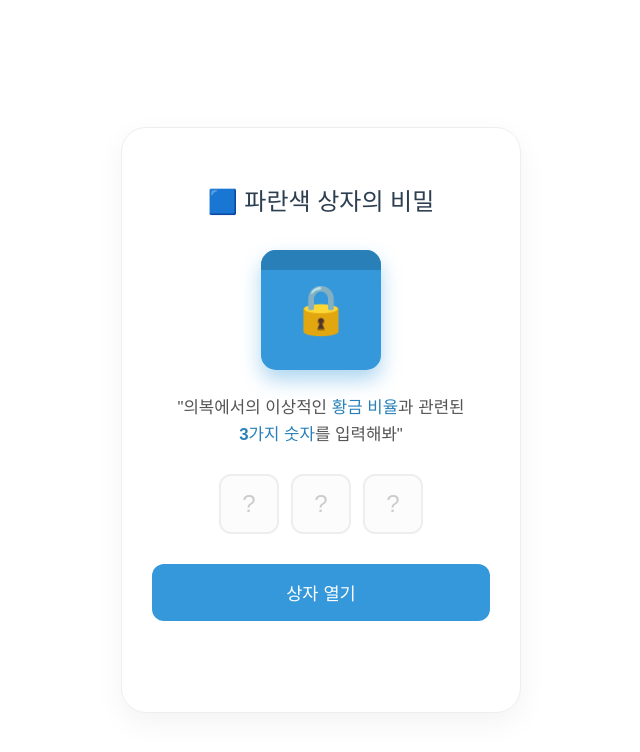
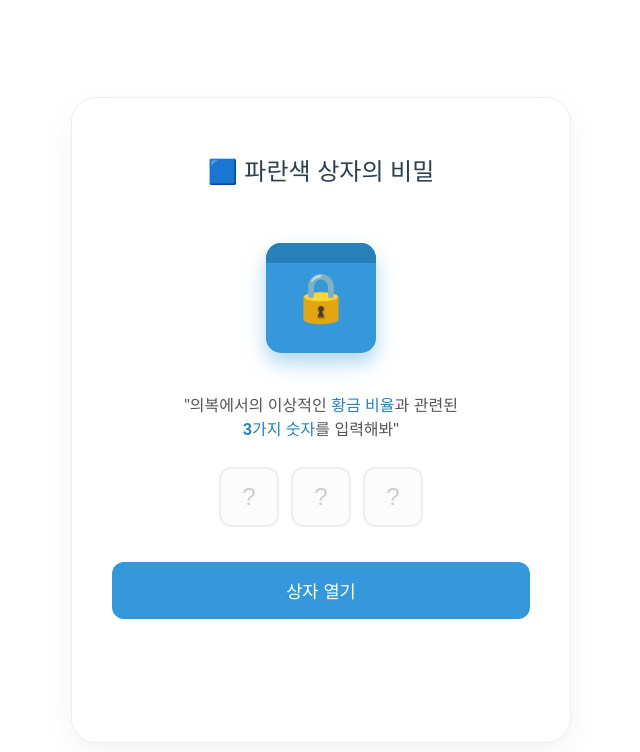
Before and after one commit to m1ns2o/clothes-quiz, a Vue app: page /bluebox in a window 1280 px wide. Shown: the top 752 px of the page, without its empty margins (319-959 px from the left). Built offline with nearby package versions, Linux system fonts and the light colour scheme.

Commit message:
feat: Update layout and styling for improved responsiveness and user experience in quiz components

```diff
--- a/src/App.vue
+++ b/src/App.vue
@@ -14,19 +14,24 @@
 /* Global Reset */
 body {
 	margin: 0;
+	height: 100vh;
+	overflow: hidden;
 }
 
 #app {
-	min-height: 100vh;
+	height: 100vh;
+	width: 100%;
 	background: #ffffff;
 	font-family: "Pretendard", sans-serif;
 	color: #333;
+	overflow: hidden;
 }
 
 .app-layout {
 	display: flex;
 	flex-direction: column;
-	min-height: 100vh;
+	height: 100vh;
+	width: 100%;
 }
 
 .page-container {
@@ -34,5 +39,7 @@ body {
 	display: flex;
 	justify-content: center;
 	align-items: center;
+	width: 100%;
+	height: 100%;
 }
 </style>
--- a/src/components/BlueBoxQuiz.vue
+++ b/src/components/BlueBoxQuiz.vue
@@ -7,13 +7,32 @@ const input3 = ref("");
 const isSolved = ref(false);
 const errorMsg = ref("");
 
+const inputRef1 = ref<HTMLInputElement | null>(null);
+const inputRef2 = ref<HTMLInputElement | null>(null);
+const inputRef3 = ref<HTMLInputElement | null>(null);
+
+const handleInput = (currentInput: number, value: string) => {
+	// Allow only single digit
+	const digit = value.replace(/[^0-9]/g, "").slice(0, 1);
+
+	if (currentInput === 1) {
+		input1.value = digit;
+		if (digit && inputRef2.value) {
+			inputRef2.value.focus();
+		}
+	} else if (currentInput === 2) {
+		input2.value = digit;
+		if (digit && inputRef3.value) {
+			inputRef3.value.focus();
+		}
+	} else if (currentInput === 3) {
+		input3.value = digit;
+	}
+};
+
 const checkAnswer = () => {
 	// Check for 3, 5, 8
-	if (
-		input1.value.trim() === "3" &&
-		input2.value.trim() === "5" &&
-		input3.value.trim() === "8"
-	) {
+	if (input1.value === "3" && input2.value === "5" && input3.value === "8") {
 		isSolved.value = true;
 		errorMsg.value = "";
 	} else {
@@ -57,25 +76,31 @@ const reset = () => {
 
 					<div class="input-row">
 						<input
-							v-model="input1"
-							type="number"
+							ref="inputRef1"
+							:value="input1"
+							@input="(e) => handleInput(1, (e.target as HTMLInputElement).value)"
+							type="text"
+							inputmode="numeric"
 							class="code-input"
 							placeholder="?"
-							maxlength="1"
 						/>
 						<input
-							v-model="input2"
-							type="number"
+							ref="inputRef2"
+							:value="input2"
+							@input="(e) => handleInput(2, (e.target as HTMLInputElement).value)"
+							type="text"
+							inputmode="numeric"
 							class="code-input"
 							placeholder="?"
-							maxlength="1"
 						/>
 						<input
-							v-model="input3"
-							type="number"
+							ref="inputRef3"
+							:value="input3"
+							@input="(e) => handleInput(3, (e.target as HTMLInputElement).value)"
+							type="text"
+							inputmode="numeric"
 							class="code-input"
 							placeholder="?"
-							maxlength="1"
 						/>
 					</div>
 
@@ -91,9 +116,14 @@ const reset = () => {
 					<div class="footprint-visual">🐾</div>
 					<h2>상자가 열렸습니다!</h2>
 					<div class="reward-box">
-						<p class="reward-desc">상자 안에는 전설 속의</p>
-						<p class="reward-item">"토끼 대왕의 발자국"</p>
-						<p class="reward-desc">이 찍혀있었습니다.</p>
+						<p class="reward-desc">숫자 힌트</p>
+						<p class="reward-item">5</p>
+						<!-- <p class="reward-desc">이 찍혀있었습니다.</p> -->
+					</div>
+
+					<div class="secret-msg">
+						<strong>🎁 숨겨진 메시지:</strong><br />
+						다음 단계로 이동하세요!
 					</div>
 
 					<button @click="reset" class="action-btn secondary">
@@ -108,38 +138,52 @@ const reset = () => {
 <style scoped>
 .blue-box-page {
 	width: 100%;
-	min-height: 100vh;
+	height: 100%;
 	display: flex;
 	justify-content: center;
 	align-items: center;
 	padding: 20px;
 	box-sizing: border-box;
+	overflow: hidden;
 }
 
 .center-card {
 	background: white;
 	width: 100%;
-	max-width: 400px;
+	max-width: 500px;
+	height: 85%;
+	min-height: 600px;
 	border-radius: 25px;
-	padding: 40px 30px;
+	padding: 40px 40px;
 	border: 1px solid #eee;
 	box-shadow: 0 10px 30px rgba(0, 0, 0, 0.05);
 	text-align: center;
 	position: relative;
-	overflow: hidden;
+	overflow-y: auto;
+	display: flex;
+	flex-direction: column;
 }
 
 .page-title {
 	font-size: 1.5rem;
 	color: #2c3e50;
-	margin-bottom: 30px;
+	margin-bottom: 25px;
 	font-weight: 800;
+	flex-shrink: 0;
 }
 
 /* Visuals */
+.quiz-content {
+	display: flex;
+	flex-direction: column;
+	justify-content: center;
+	height: 100%;
+	padding: 20px 0;
+}
+
 .box-visual {
-	width: 120px;
-	height: 120px;
+	width: 110px;
+	height: 110px;
 	background: #3498db;
 	margin: 0 auto 25px;
 	border-radius: 15px;
@@ -163,11 +207,15 @@ const reset = () => {
 	border-radius: 15px 15px 0 0;
 }
 
+.riddle-container {
+	margin-bottom: 25px;
+}
+
 .riddle-text {
-	font-size: 1.05rem;
-	line-height: 1.6;
+	font-size: 1rem;
+	line-height: 1.5;
 	color: #555;
-	margin-bottom: 25px;
+	margin-bottom: 0;
 	word-break: keep-all;
 }
 .riddle-text strong {
@@ -179,7 +227,7 @@ const reset = () => {
 	display: flex;
 	justify-content: center;
 	gap: 12px;
-	margin-bottom: 30px;
+	margin-bottom: 35px;
 }
 .code-input {
 	width: 60px;
@@ -238,7 +286,7 @@ const reset = () => {
 
 /* Feedback */
 .error-message {
-	margin-top: 15px;
+	margin-top: 20px;
 	color: #e74c3c;
 	font-size: 0.9rem;
 	opacity: 0;
@@ -250,23 +298,54 @@ const reset = () => {
 }
 
 /* Success State */
+.success-content {
+	display: flex;
+	flex-direction: column;
+	justify-content: center;
+	height: 100%;
+	padding: 20px 0;
+}
+
 .footprint-visual {
-	font-size: 5rem;
-	margin: 20px 0;
+	font-size: 4rem;
+	margin: 15px 0 20px 0;
 	animation: bounce 2s infinite;
 }
+
+.success-content h2 {
+	margin: 10px 0 20px 0;
+	font-size: 1.4rem;
+}
+
 .reward-box {
 	background: #f0f8ff;
-	padding: 20px;
+	padding: 18px;
 	border-radius: 15px;
-	margin: 20px 0 30px;
+	margin: 0 0 20px 0;
 	border: 2px dashed #a2d2ff;
 }
+
+.reward-desc {
+	margin: 5px 0;
+	font-size: 0.95rem;
+}
+
 .reward-item {
-	font-size: 1.4rem;
+	font-size: 1.3rem;
 	font-weight: 800;
 	color: #2980b9;
-	margin: 10px 0;
+	margin: 8px 0;
+}
+
+.secret-msg {
+	background: #f8f9fa;
+	padding: 12px;
+	border-radius: 12px;
+	margin-bottom: 20px;
+	line-height: 1.4;
+	text-align: center;
+	width: 100%;
+	font-size: 0.9rem;
 }
 
 @keyframes bounce {
--- a/src/components/ClothColorDetector.vue
+++ b/src/components/ClothColorDetector.vue
@@ -258,12 +258,17 @@ onUnmounted(() => {
 				<div v-if="quizState === 'success'" class="result-box success">
 					<div class="icon">🎉</div>
 					<h2>정답입니다!</h2>
-					<p>보라색 옷을 정확히 찾으셨네요.</p>
+					<p>
+						인식된 색상:
+						<span class="detected-color">{{
+							detectedResult?.label || "알 수 없음"
+						}}</span>
+					</p>
 					<div class="secret-msg">
 						<strong>🎁 숨겨진 메시지:</strong><br />
-						"당신은 색채의 마법사!"
+						힌트는 숫자 5
 					</div>
-					<button @click="reset" class="btn">다시 하기</button>
+					<!-- <button @click="reset" class="btn">다시 하기</button> -->
 				</div>
 
 				<!-- Failure -->
@@ -294,9 +299,9 @@ onUnmounted(() => {
 /* Centered Portrait Layout */
 .detector-container {
 	width: 100%;
-	height: 100vh;
+	height: 100%;
 	margin: 0;
-	padding: 0;
+	padding: 20px 0;
 	font-family: "Pretendard", sans-serif;
 	text-align: center;
 	background: #ffffff; /* Page background */
@@ -306,14 +311,15 @@ onUnmounted(() => {
 	align-items: center;
 	position: relative;
 	overflow: hidden;
+	box-sizing: border-box;
 }
 
 .camera-wrapper {
 	position: relative;
-	/* 85% Height, Portrait Ratio optimized */
-	height: 85vh;
-	aspect-ratio: 9/16;
-	max-width: 95vw;
+	/* 80% Height, wider Portrait Ratio optimized */
+	height: 80%;
+	aspect-ratio: 3/4;
+	max-width: 90%;
 
 	background: black;
 	border-radius: 25px;
@@ -322,18 +328,10 @@ onUnmounted(() => {
 }
 
 .title {
-	position: absolute;
-	top: 25px;
-	left: 0;
-	width: 100%;
-	text-align: center;
 	font-size: 1.3rem;
 	font-weight: bold;
-	color: white;
-	text-shadow: 0 2px 5px rgba(0, 0, 0, 0.7);
-	z-index: 10;
-	pointer-events: none;
-	margin: 0;
+	color: #2c3e50;
+	margin: 0 0 20px 0;
 }
 
 .video-layer,
```
